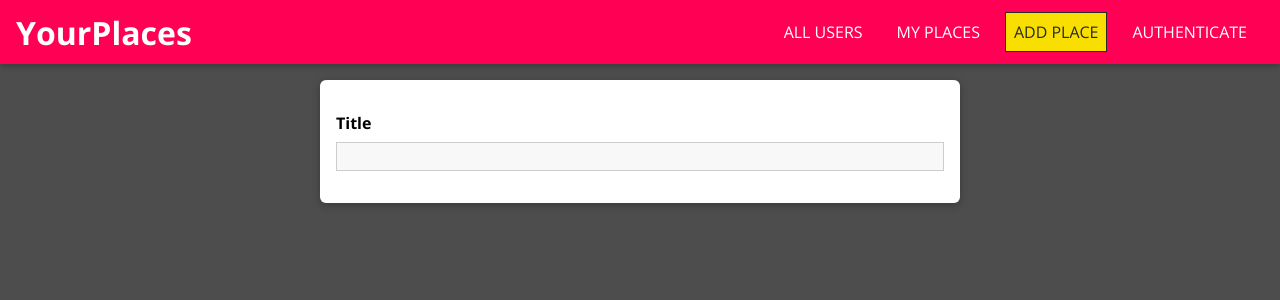
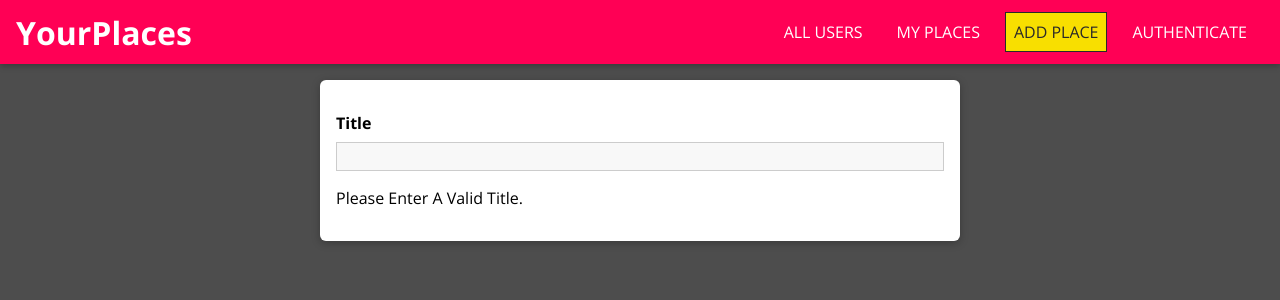
Before and after one commit to SoheilFM/SocialMediaProject, a React (Create React App) app: page /places/new in a window 1280 px wide. Shown: the top 300 px of the page. Built offline with nearby package versions, Linux system fonts and the light colour scheme.

Commit message:
Adding Input Validation

```diff
--- a/src/places/pages/NewPlace.js
+++ b/src/places/pages/NewPlace.js
@@ -5,7 +5,13 @@
 const NewPlace = () => {
     return (
         <form className='place-form'>
-            <Input element='input' type='text' label='Title' />
+            <Input
+                element='input'
+                type='text'
+                label='Title'
+                validators={[]}
+                errorText='Please Enter A Valid Title.'
+            />
         </form>
     );
 };
--- a/src/shared/components/FormElements/Input.js
+++ b/src/shared/components/FormElements/Input.js
@@ -1,22 +1,56 @@
 import React from 'react';
 
 import './Input.css';
+import { useReducer } from 'react';
+
+const inputReducer = (state, action) => {
+    switch (action.type) {
+        case 'CHANGE':
+            return {
+                ...state,
+                value: action.val,
+                isValid: true,
+            };
+        default:
+            return state;
+    }
+};
 
 const Input = (props) => {
+    const [inputState, dispatch] = useReducer(inputReducer, {
+        value: '',
+        isValid: false,
+    });
+    const changeHandler = (event) => {
+        dispatch({ type: 'CHANGE', val: event.target.value });
+    };
     const element =
         props.element === 'input' ? (
             <input
                 id={props.id}
                 type={props.type}
                 placeholder={props.placeholder}
+                onChange={changeHandler}
+                value={inputState.value}
             />
         ) : (
-            <textarea id={props.id} rows={props.rows || 3} />
+            <textarea
+                id={props.id}
+                rows={props.rows || 3}
+                onChange={changeHandler}
+                value={inputState.value}
+            />
         );
+
     return (
-        <div className='form-control'>
+        <div
+            className={`form-control ${
+                !inputState.isValid && 'form-control-invalid'
+            }`}
+        >
             <label htmlFor={props.id}>{props.label}</label>
             {element}
+            {!inputState.isValid && <p>{props.errorText}</p>}
         </div>
     );
 };
```
